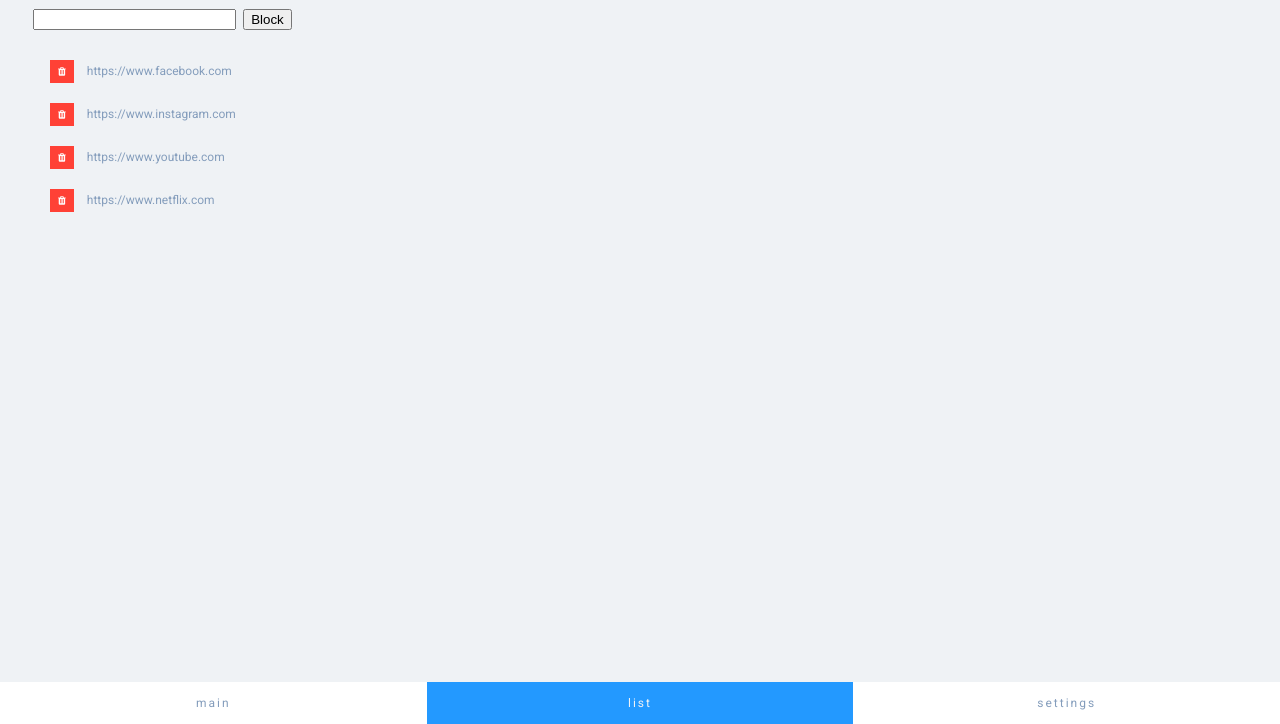
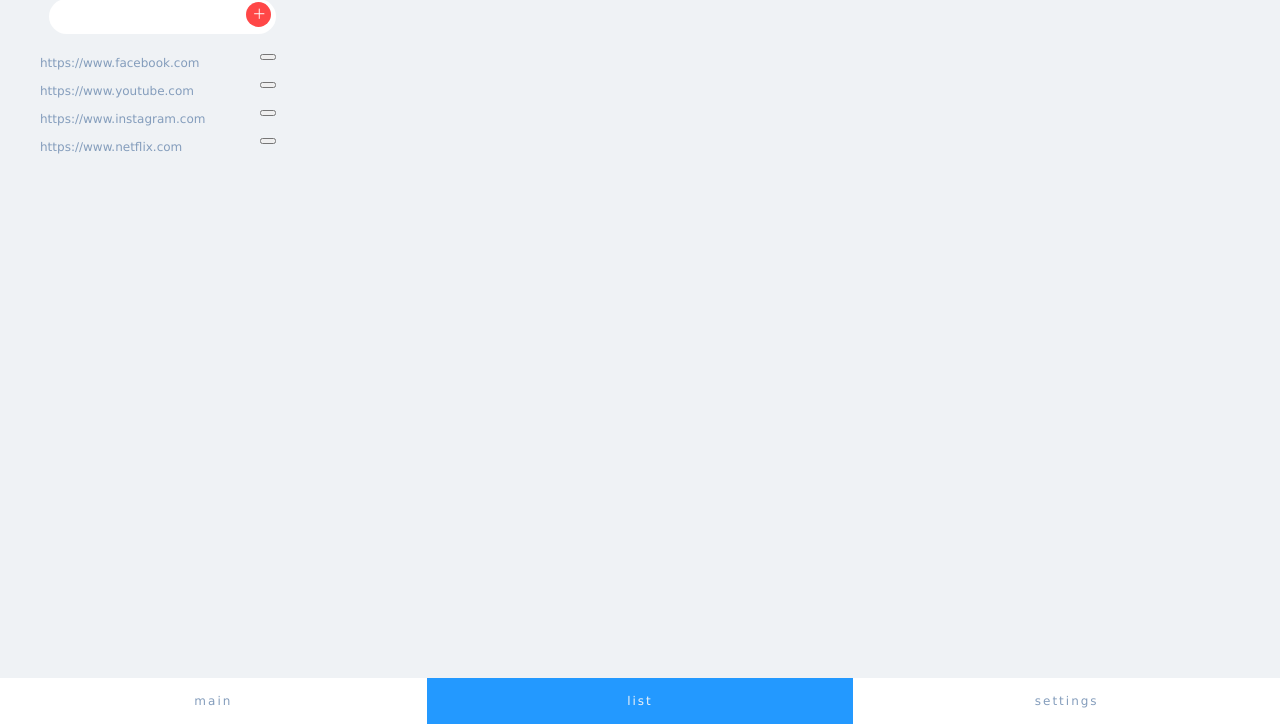
Before and after one commit to jason-sj-lee/cooldown, a browser extension: page list.html in a window 1280 px wide. Shown: the part 76-800 px from the top of the page. Drawn offline with nearby package versions, Linux system fonts and the light colour scheme.

Commit message:
changed the block input box

```diff
--- a/list.css
+++ b/list.css
@@ -1,24 +1,53 @@
-#add input{
-    width: 60%;
+h1 {
+    letter-spacing: normal;
 }
 
-.content li{
+#add input {
+    width: 70%;
+    border: none;
+    border-radius: 25px;
+    height: 35px;
+    outline: none;
+    text-indent: 20px;
+    font-size: 12px;
+}
+
+#add button {
+    position: absolute;
+    margin-top: 4px;
+    margin-left: -30px;
+    box-shadow: none;
+    height: 25px;
+    width: 25px;
+    border-radius: 50%;
+    border: none;
+    font-size: 14px;
+    text-align: center;
+    color: white;
+    background-color: #ff4747;
+    cursor: pointer;
+    outline: none;
+}
+
+#add button:hover {
+    opacity: 0.7;
+}
+
+.content ul {
+    width: 85%;
+}
+
+.content li {
     font-size: 12px;
     letter-spacing: normal;
-    float: left;
     list-style: none;
 }
 
-.deleteButton {
-    background-color: #FF4136;
-    border: none;
-    color: white;
-    padding: 6px 8px;
-    font-size: 10px;
-    cursor: pointer;
-    margin: 10px;
+.text {
+    float: left;
+    margin-bottom: 10px;
 }
 
-.deleteButton:hover {
-    background-color: rgb(253, 89, 81)
+.deleteButton {
+    float: right;
 }
--- a/list.html
+++ b/list.html
@@ -5,30 +5,32 @@
     <link rel="stylesheet" type="text/css" href="list.css">
     <link href="https://fonts.googleapis.com/css2?family=Roboto:wght@300;400&display=swap" rel="stylesheet">
     <link rel="stylesheet" href="https://cdnjs.cloudflare.com/ajax/libs/font-awesome/4.7.0/css/font-awesome.min.css">
+    <link rel="stylesheet" href="https://www.w3schools.com/w3css/4/w3.css">
 </head>
 
 <body>
     <h1>Blocked URLs</h1>
     <div class="content">
         <div id="add">
-            <input id="urlTextInput" type="text">
-            <button id="blockButton">Block</button>
+            <input id="urlTextInput" type="url">
+            <button id="blockButton">&#65291;</button>
         </div>
         <ul>
             <li>
-                <button class="deleteButton"><i class="fa fa-trash"></i></button>
-                https://www.facebook.com
+                <a class="text">https://www.facebook.com</a>
+                <button class="deleteButton"></button>
             </li>
             <li>
-                <button class="deleteButton"><i class="fa fa-trash"></i></button>
-                https://www.instagram.com
+                <a class="text">https://www.youtube.com</a>
+                <button class="deleteButton"></button>
             </li>
             <li>
-                <button class="deleteButton"><i class="fa fa-trash"></i></button>
-                https://www.youtube.com
-            </li><li>
-                <button class="deleteButton"><i class="fa fa-trash"></i></button>
-                https://www.netflix.com
+                <a class="text">https://www.instagram.com</a>
+                <button class="deleteButton"></button>
+            </li>
+            <li>
+                <a class="text">https://www.netflix.com</a>
+                <button class="deleteButton"></button>
             </li>
         </ul>
     </div>
```
